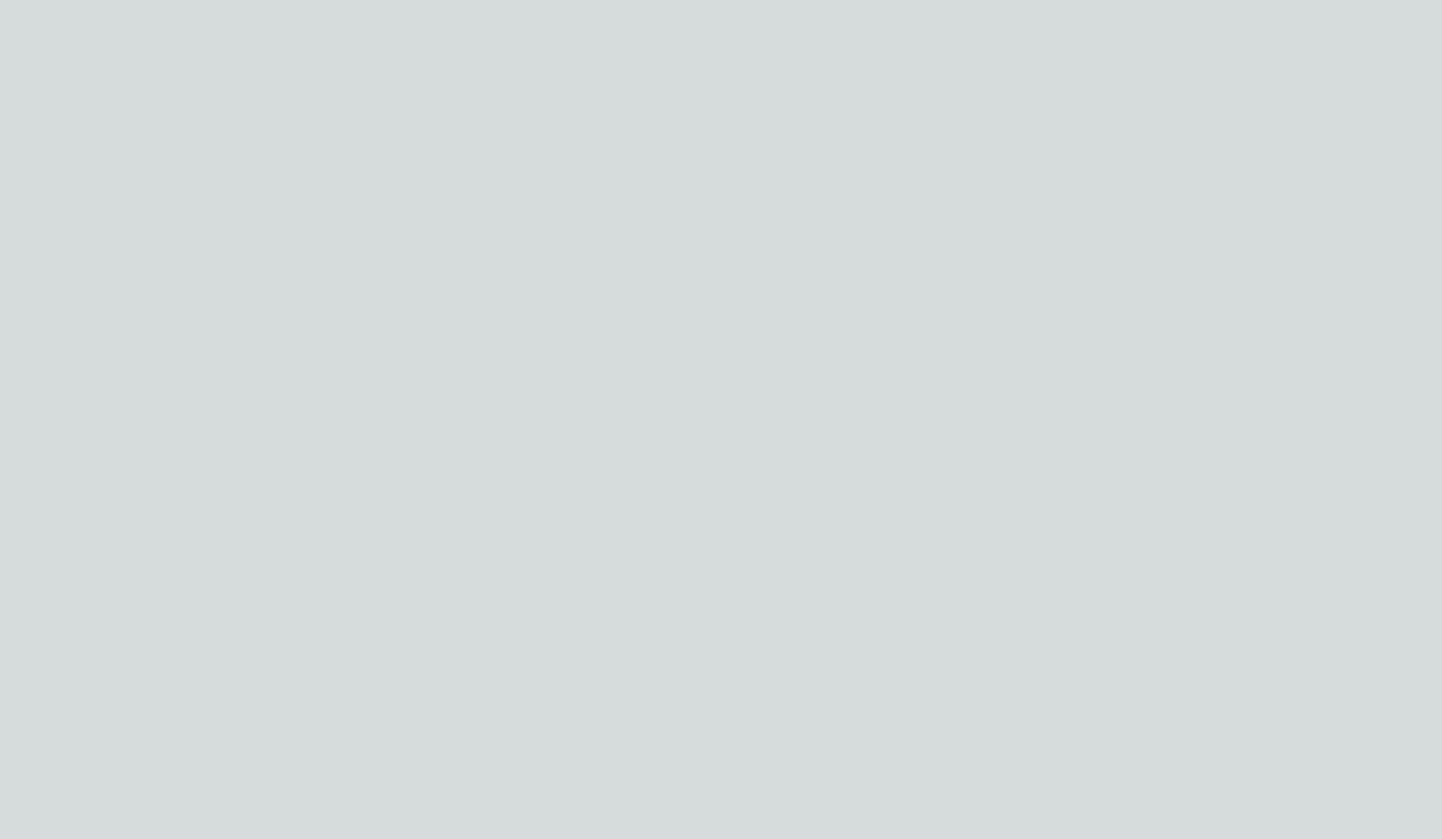
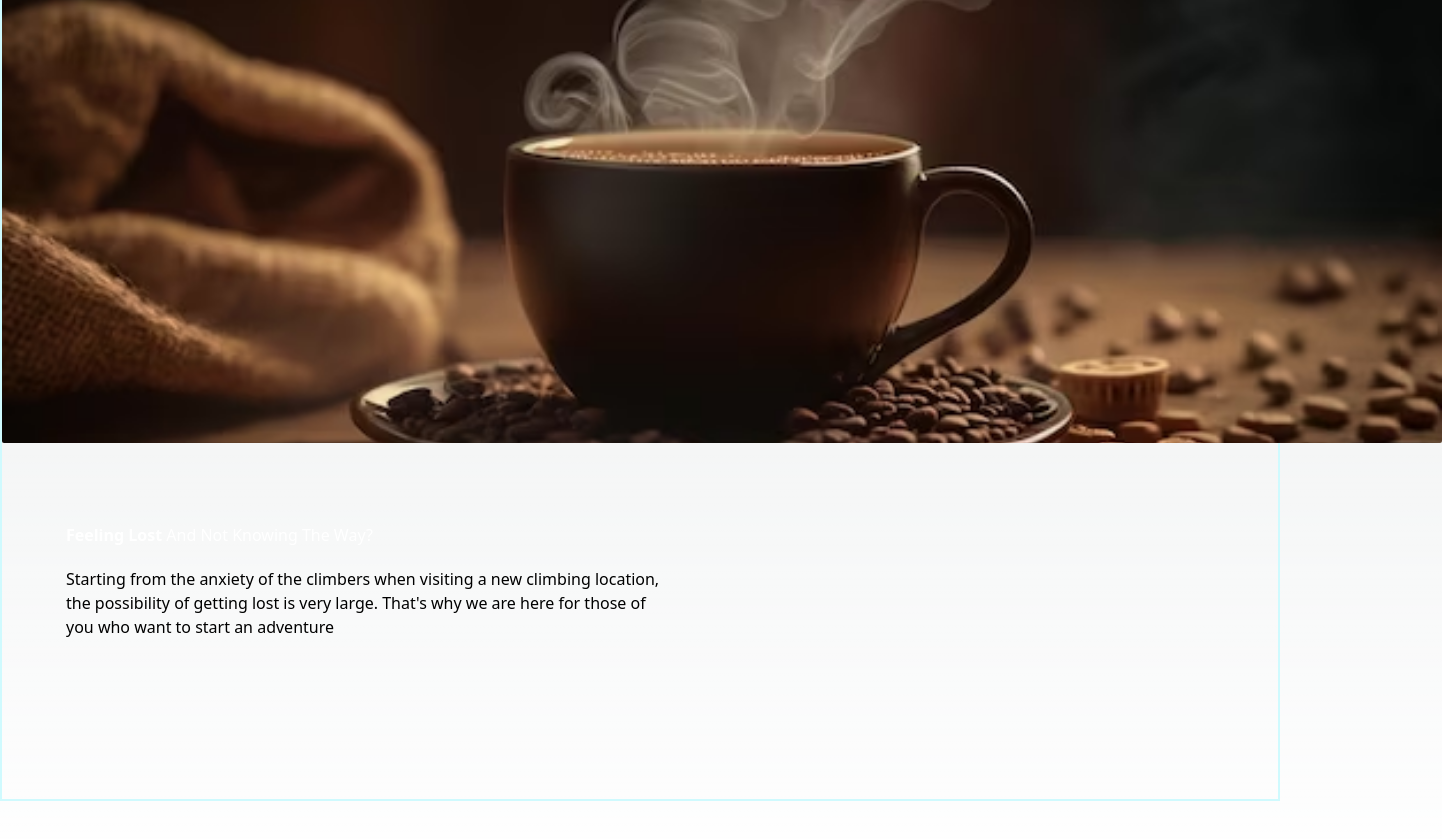
Before and after one commit to JJAMES24/city-grind, a Next.js app: page / in a window 1280 px wide. Shown: the part 857-1696 px from the top of the page, 1442 px wide, since content can reach past the window. Before the commit the page ends 800 px from the top, so only its background shows below. Built offline with nearby package versions, Linux system fonts and the light colour scheme.

Commit message:
second part of desgin closes #9

```diff
--- a/app/globals.css
+++ b/app/globals.css
@@ -37,7 +37,7 @@ body {
 
 
 .max-container {
-  @apply mx-auto max-w-[1440px];
+  @apply flex xl:flex-row flex-col gap-5 relative z-0 max-w-[1440px] mx-auto;
 }
 
 .padding-container {
@@ -76,3 +76,14 @@ body {
   @apply absolute flex xl:w-full w-[80%] xl:h-full h-[590px] z-0;;
 }
 /* END: Hero styles */
+
+/* Hide scrollbar for Chrome, Safari and Opera */
+.hide-scrollbar::-webkit-scrollbar {
+  display: none;
+}
+
+/* Hide scrollbar for IE, Edge and Firefox */
+.hide-scrollbar {
+  -ms-overflow-style: none; /* IE and Edge */
+  scrollbar-width: none; /* Firefox */
+}
--- a/app/page.tsx
+++ b/app/page.tsx
@@ -1,8 +1,14 @@
+import Experience from '@/components/Experience'
 import Hero from '@/components/Hero'
 import Image from 'next/image'
 
 export default function Home() {
   return (
-    <Hero />
+    <>
+     <Hero />
+    <Experience/>
+
+    </>
+
   )
 }
--- /dev/null
+++ b/components/Experience.tsx
@@ -0,0 +1,36 @@
+interface ExperienceProps{
+  backgroundImage:string;
+}
+
+const ExperiencePic = ({backgroundImage}: ExperienceProps) =>{
+  return(
+    <div className={`h-full w-full min-w-[10px] ${backgroundImage} bg-cover rounded-sm bg-no-repeat lg:rounded-r-5xl 2xl:rounded-5xl`}>
+
+    </div>
+  )
+}
+
+const Experience = () => {
+  return (
+    <section className="border-2 border-cyan-100 2xl:max-container relative flex flex-col py-10 lg:mb-10 lg:py-20 xl:mb-20" >
+      <div className='hide-scrollbar flex-h-[340px] w-[1440px] items-start justify-start gap-18 overflow-x-auto lg:h-[400px] xl:h-[640px]'>
+          <ExperiencePic
+          backgroundImage="bg-bg-img-1"
+          />
+      </div>
+
+      <div className="bg-zinc-400s p-8 lg:max-w-[500px] xl:max-w-[734px] xl:rounded-5xl xl:px-16 xl:py-20 relative w-full overflow-hidden rounded-3xl">
+          <h2 className="regular-24 md:regular-32 2xl:regular-64 capitalize text-white">
+            <strong>Feeling Lost</strong> And Not Knowing The Way?
+          </h2>
+          <p className="regular-14 xl:regular-16 mt-5 text-blacks">
+            Starting from the anxiety of the climbers when visiting a new climbing location, the possibility of getting lost is very large. That's why we are here for those of you who want to start an adventure
+          </p>
+
+        </div>
+
+    </section>
+  )
+}
+
+export default Experience
--- a/tailwind.config.ts
+++ b/tailwind.config.ts
@@ -10,9 +10,8 @@ const config: Config = {
   theme: {
     extend: {
       backgroundImage: {
-        'gradient-radial': 'radial-gradient(var(--tw-gradient-stops))',
-        'gradient-conic':
-          'conic-gradient(from 180deg at 50% 50%, var(--tw-gradient-stops))',
+
+        'bg-img-1': "url('/img-1.png')",
       },
 
       screens: {
```
Also changed, not shown: public/img-1.png (added).
